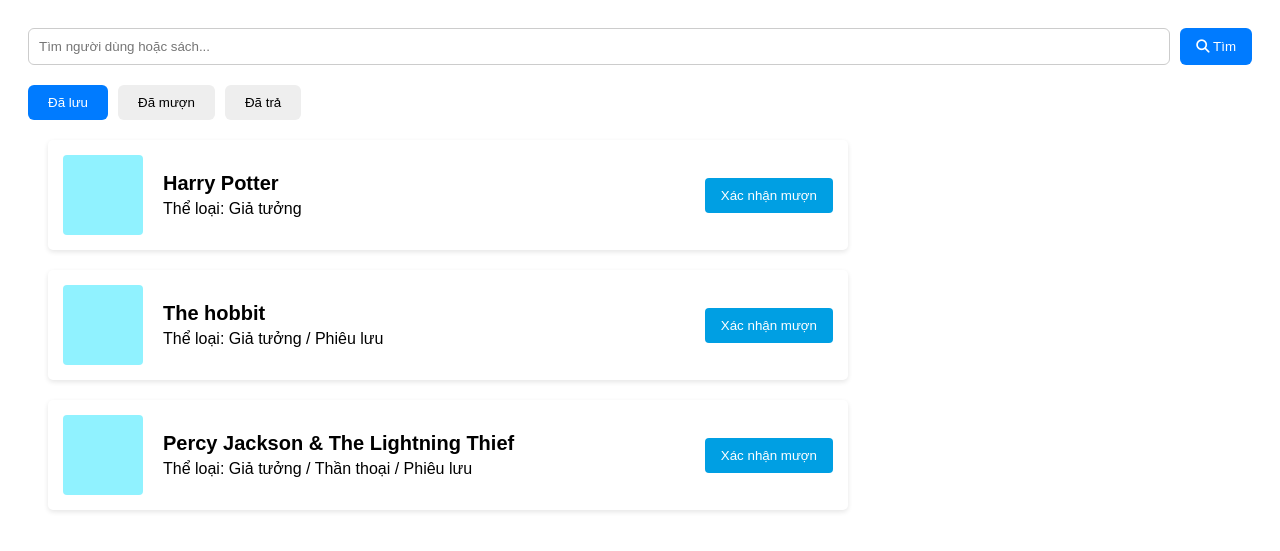
After one commit to chuong2305/pythontst, a Django app: page /home-user/user-borrowed/ in a window 1280 px wide. The commit adds this page. Shown: the top 551 px of the page. Run offline with Django 5.2, Linux system fonts and the light colour scheme.

Commit message:
add welcome, UI user

```diff
--- a/python_project/django_python/urls.py
+++ b/python_project/django_python/urls.py
@@ -28,4 +28,8 @@ urlpatterns = [
     path('logout/', LogoutView.as_view(next_page='login'), name='logout'),
     path('home/book-author/', views.admin_book_author, name='admin_book_author'),
     path('home/borrow/', views.admin_borrow, name='admin_borrow'),
+    path("home/welcome/", views.welcome_view, name="welcome_view"),
+    path("home-user/user-books-author/", views.user_books_author, name="user_books_author"),
+    path("home-user/user-books-type/", views.user_books_type, name="user_books_type"),
+    path("home-user/user-borrowed/", views.user_borrowed, name="user_borrowed"),
 ]
--- /dev/null
+++ b/python_project/library/static/css/user-borrowed.css
@@ -0,0 +1,55 @@
+.book-card {
+    width: 800px;
+    max-width: 100%;
+    border: 2px;
+    padding: 15px;
+    display: flex;
+    align-items: center;
+    justify-content: space-between;
+    margin: 20px;
+    border-radius: 5px;
+    box-sizing: border-box;
+    box-shadow: 0 2px 5px rgba(0,0,0,0.1);
+}
+
+
+.book-image {
+    width: 80px;
+    height: 80px;
+    background-color: #90F2FF;
+    border-radius: 4px;
+}
+
+
+.book-info {
+    flex: 1;
+    margin-left: 20px;
+}
+
+.book-title {
+    font-size: 20px;
+    font-weight: bold;
+}
+
+.book-category {
+    font-size: 16px;
+    margin-top: 5px;
+}
+
+
+.borrow-btn {
+    background-color: #009fe3;
+    color: white;
+    border: none;
+    padding: 10px 16px;
+    border-radius: 4px;
+    cursor: pointer;
+}
+
+.borrow-btn:hover {
+    background-color: #007bb6;
+}
+.borrow-btn:disabled {
+   background-color: #00618F;
+   cursor: not-allowed;
+}
--- a/python_project/library/templates/home-page.html
+++ b/python_project/library/templates/home-page.html
@@ -81,7 +81,7 @@
           </div>
         </header>
         <div class="content-area">
-          <iframe src="welcome.html" id="pageFrame" frameborder="0"></iframe>
+          <iframe src="{% url 'welcome_view' %}" id="pageFrame" frameborder="0"></iframe>
         </div>
       </main>
     </div>
--- /dev/null
+++ b/python_project/library/templates/user-borrowed.html
@@ -0,0 +1,159 @@
+{% load static %}
+<!DOCTYPE html>
+<html lang="vi">
+<head>
+    <meta charset="UTF-8" />
+    <meta name="viewport" content="width=device-width, initial-scale=1.0" />
+    <title>Quản lý mượn trả</title>
+    <link rel="stylesheet" href="{% static 'css/admin-borrow.css' %}" />
+    <link rel="stylesheet" href="{% static 'css/user-borrowed.css' %}" />
+    <link rel="stylesheet" href="https://cdnjs.cloudflare.com/ajax/libs/font-awesome/6.5.0/css/all.min.css" />
+</head>
+<body>
+    <div class="borrow-wrapper">
+
+        <!-- Search Panel -->
+        <div class="search-panel">
+            <input type="text" placeholder="Tìm người dùng hoặc sách..." />
+            <button><i class="fas fa-search"></i> Tìm</button>
+        </div>
+
+        <!-- Tabs -->
+        <div class="tabs">
+            <button class="tab active" data-tab="borrow">Đã lưu</button>
+            <button class="tab" data-tab="return">Đã mượn</button>
+            <button class="tab" data-tab="returned">Đã trả</button>
+        </div>
+
+        <!-- Borrow Section -->
+        <div class="tab-content" id="borrow" style="display: block;">
+        <div class="book-card">
+          <div class="book-image"></div>
+          <div class="book-info">
+            <div class="book-title">Harry Potter</div>
+            <div class="book-category">Thể loại: Giả tưởng</div>
+          </div>
+          <button class="borrow-btn">Xác nhận mượn</button>
+        </div>
+        <div class="book-card">
+          <div class="book-image"></div>
+          <div class="book-info">
+            <div class="book-title">The hobbit</div>
+            <div class="book-category">Thể loại: Giả tưởng / Phiêu lưu</div>
+          </div>
+          <button class="borrow-btn">Xác nhận mượn</button>
+        </div>
+        <div class="book-card">
+          <div class="book-image"></div>
+          <div class="book-info">
+            <div class="book-title">Percy Jackson & The Lightning Thief</div>
+            <div class="book-category">Thể loại: Giả tưởng / Thần thoại / Phiêu lưu</div>
+          </div>
+          <button class="borrow-btn">Xác nhận mượn</button>
+        </div>
+        </div>
+
+        <!-- Return Section -->
+        <div class="tab-content" id="return">
+            <div class="book-card">
+          <div class="book-image"></div>
+
+          <div class="book-info">
+            <div class="book-title">Harry Potter</div>
+            <div class="book-category">Thời hạn: còn 5 ngày</div>
+          </div>
+
+          <button class="borrow-btn">Xác nhận Trả</button>
+        </div>
+        <div class="book-card">
+          <div class="book-image"></div>
+          <div class="book-info">
+            <div class="book-title">The hobbit</div>
+            <div class="book-category">Thời hạn: còn 6 ngày</div>
+          </div>
+          <button class="borrow-btn">Xác nhận Trả</button>
+        </div>
+        <div class="book-card">
+          <div class="book-image"></div>
+          <div class="book-info">
+            <div class="book-title">Percy Jackson & The Lightning Thief</div>
+            <div class="book-category">Thời hạn: còn 7 ngày</div>
+          </div>
+          <button class="borrow-btn">Xác nhận trả</button>
+        </div>
+        </div>
+        <div class="tab-content" id="returned">
+            <div class="book-card">
+          <div class="book-image"></div>
+          <div class="book-info">
+            <div class="book-title">Harry Potter</div>
+            <div class="book-category">Trạng thái: trả đúng hạn</div>
+          </div>
+          <button class="borrow-btn" disabled>Đã trả sách</button>
+        </div>
+        <div class="book-card">
+          <div class="book-image"></div>
+          <div class="book-info">
+            <div class="book-title">The hobbit</div>
+            <div class="book-category">Trạng thái: trả trễ hạn</div>
+          </div>
+          <button class="borrow-btn" disabled>Đã trả sách</button>
+        </div>
+        <div class="book-card">
+          <div class="book-image"></div>
+          <div class="book-info">
+            <div class="book-title">Percy Jackson & The Lightning Thief</div>
+            <div class="book-category">Trạng thái: trả đúng hạn</div>
+          </div>
+          <button class="borrow-btn" disabled>Đã trả sách</button>
+        </div>
+        </div>
+    </div>
+    <script>
+    // Tab switching
+    const tabs = document.querySelectorAll('.tab');
+    const contents = document.querySelectorAll('.tab-content');
+
+
+    tabs.forEach(tab => {
+        tab.addEventListener('click', () => {
+
+
+            tabs.forEach(t => t.classList.remove('active'));
+            tab.classList.add('active');
+
+
+            contents.forEach(c => c.style.display = 'none');
+            document.getElementById(tab.dataset.tab).style.display = 'block';
+        });
+    });
+
+
+    // Add book to borrow list
+    document.querySelectorAll('.add-btn').forEach(btn => {
+        btn.addEventListener('click', () => {
+            const list = document.querySelector('.borrow-list');
+            const li = document.createElement('li');
+            li.innerHTML = 'Sách mới <button class="remove-btn">X</button>';
+            list.appendChild(li);
+        });
+    });
+
+
+    // Remove book from borrow list
+    document.addEventListener('click', (e) => {
+        if (e.target.classList.contains('remove-btn')) {
+            e.target.parentElement.remove();
+        }
+    });
+
+
+    // Return book
+    document.querySelectorAll('.return-btn').forEach(btn => {
+        btn.addEventListener('click', () => {
+            alert('Đã trả sách thành công!');
+        });
+    });
+    </script>
+</body>
+</html>
--- a/python_project/library/views.py
+++ b/python_project/library/views.py
@@ -16,6 +16,18 @@ def admin_book_author(request):
 
 def admin_borrow(request):
     return render(request, 'admin-borrow.html')
+
+def welcome_view(request):
+    return render(request, 'welcome.html')
+
+def user_books_author(request):
+    return render(request, 'user-books-author.html')
+
+def user_books_type(request):
+    return render(request, 'user-books-type.html')
+
+def user_borrowed(request):
+    return render(request, 'user-borrowed.html')
 
 @require_http_methods(["GET", "POST"])
 def custom_login(request):
```
Also changed, not shown: python_project/library/static/css/home-page-user.css (+12 -1 lines), python_project/library/templates/home-page-user.html (+8 -5 lines), python_project/library/templates/user-books-author.html (added, +93 -0 lines), python_project/library/templates/user-books-type.html (added, +93 -0 lines), python_project/library/templates/welcome.html (added, +15 -0 lines).
